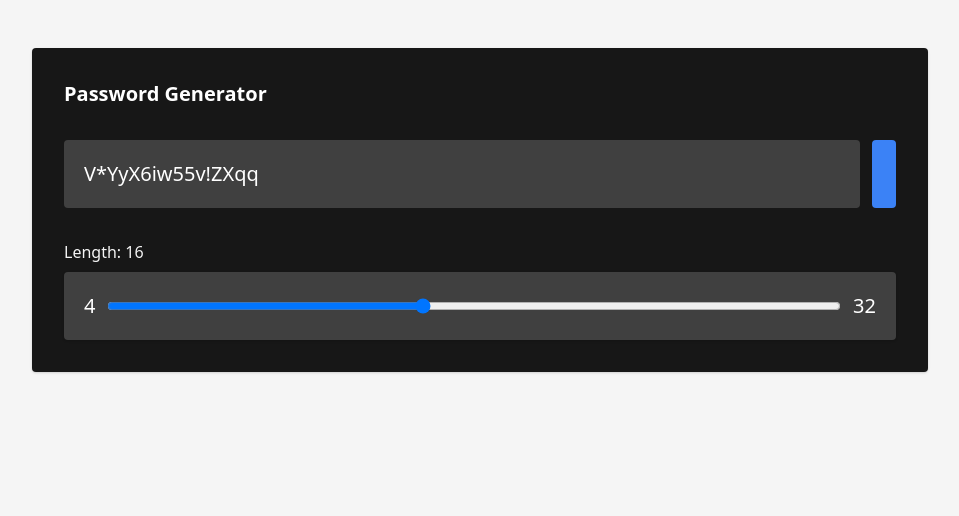
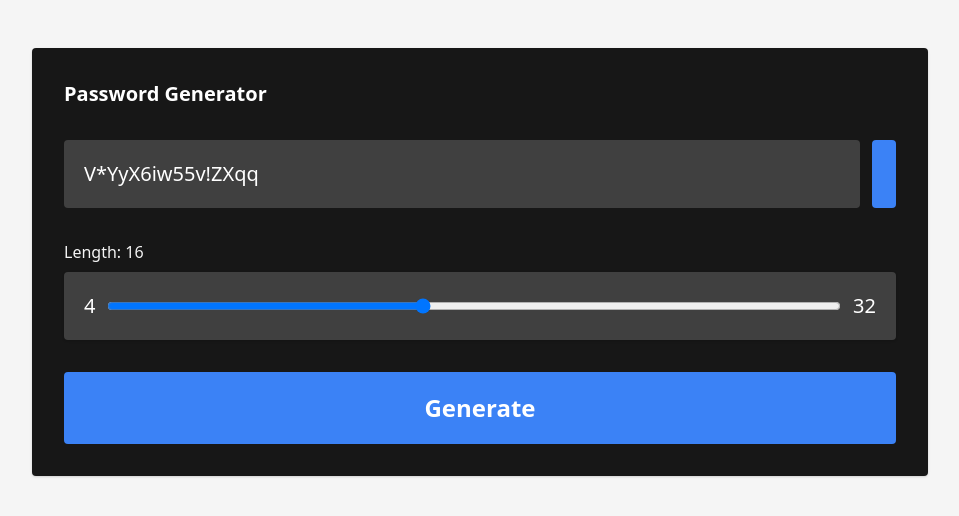
Before and after one commit to ABojo/password-generator, a React (Create React App) app: page / in a window 1280 px wide. Shown: the top 516 px of the page, without its empty margins (160-1119 px from the left). Built offline with nearby package versions, Linux system fonts and the light colour scheme.

Commit message:
Created a generate password button component to generate passwords after a settings changeg

```diff
--- a/src/App.js
+++ b/src/App.js
@@ -1,6 +1,7 @@
 import PasswordBox from './components/PasswordBox';
 import SettingsBox from './components/SettingsBox';
 import LengthSlider from './components/LengthSlider';
+import GenerateButton from './components/GenerateButton';
 import { useState, useEffect } from 'react';
 
 function App() {
@@ -56,6 +57,7 @@ function App() {
 
         <PasswordBox password={password} />
         <LengthSlider length={settings.length} setLength={setLength} />
+        <GenerateButton generate={generatePassword} />
       </div>
     </div>
   );
--- /dev/null
+++ b/src/components/GenerateButton.js
@@ -0,0 +1,12 @@
+function GenerateButton(props) {
+  return (
+    <button
+      onClick={props.generate}
+      className="w-full p-5 bg-blue-500 text-white font-bold rounded text-2xl hover:bg-blue-600 transition duartion-200"
+    >
+      Generate
+    </button>
+  );
+}
+
+export default GenerateButton;
--- a/src/components/LengthSlider.js
+++ b/src/components/LengthSlider.js
@@ -5,7 +5,7 @@ function LengthSlider(props) {
   return (
     <Fragment>
       <h1 className="text-true-gray-100 mb-2">Length: {length}</h1>
-      <div className="w-full bg-true-gray-700 p-5 rounded shadow flex items-center text-white text-xl">
+      <div className="w-full bg-true-gray-700 p-5 rounded shadow flex items-center text-white text-xl mb-8">
         <p className="text-white mr-3">4</p>
         <input
           type="range"
```
